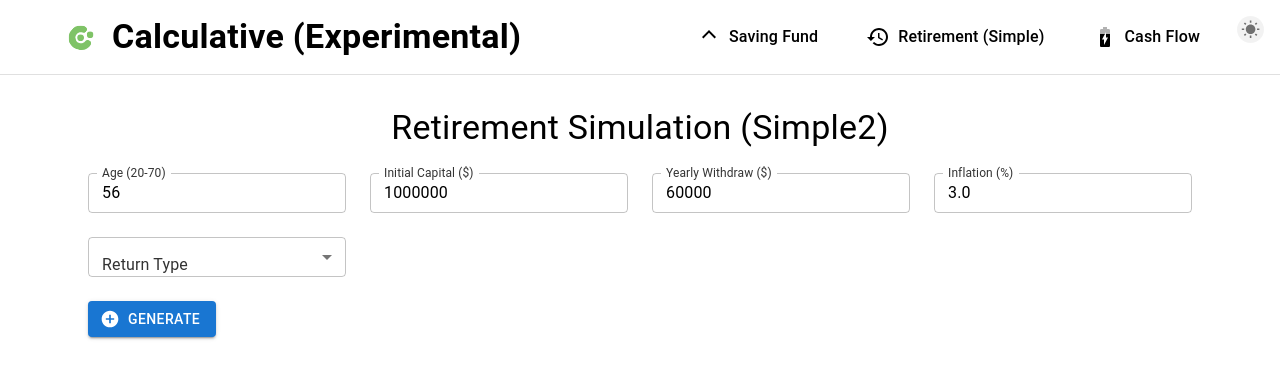
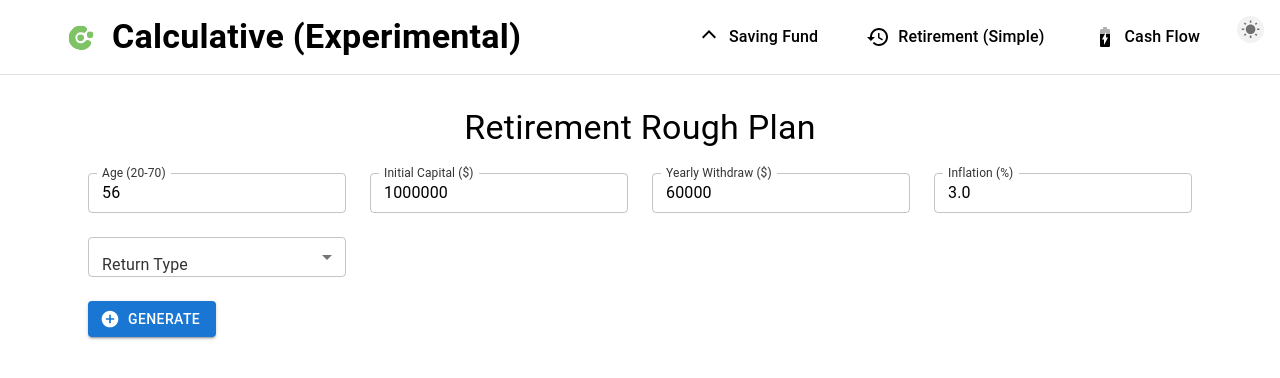
Before and after one commit to lakwli/calculative, a React (Vite) app in the folder calculative-web/: page /roughplan in a window 1280 px wide. Shown: the top 378 px of the page. Built offline with nearby package versions, Linux system fonts and the light colour scheme.

Commit message:
FE: correct url

```diff
--- a/calculative-web/src/pages/RoughPlan.jsx
+++ b/calculative-web/src/pages/RoughPlan.jsx
@@ -146,8 +146,8 @@ const RoughPlan = () => {
     };
 
     try {
-        const response = await fetch('http://localhost:5002/getCal', {
-        //const response = await fetch('https://api.numberwalk.com/getCal', {
+        //const response = await fetch('http://localhost:5002/getCal', {
+        const response = await fetch('https://api.numberwalk.com/getCal', {
         method: 'POST',
         headers: {
           'Content-Type': 'application/json'
@@ -185,7 +185,7 @@ const RoughPlan = () => {
   return (
     <Container>
       <Typography variant="h4" align="center" gutterBottom>
-        Retirement Simulation (Simple2)
+        Retirement Rough Plan
       </Typography>
 
       <Box component="form" noValidate sx={{ mt: 3 }}>
```
